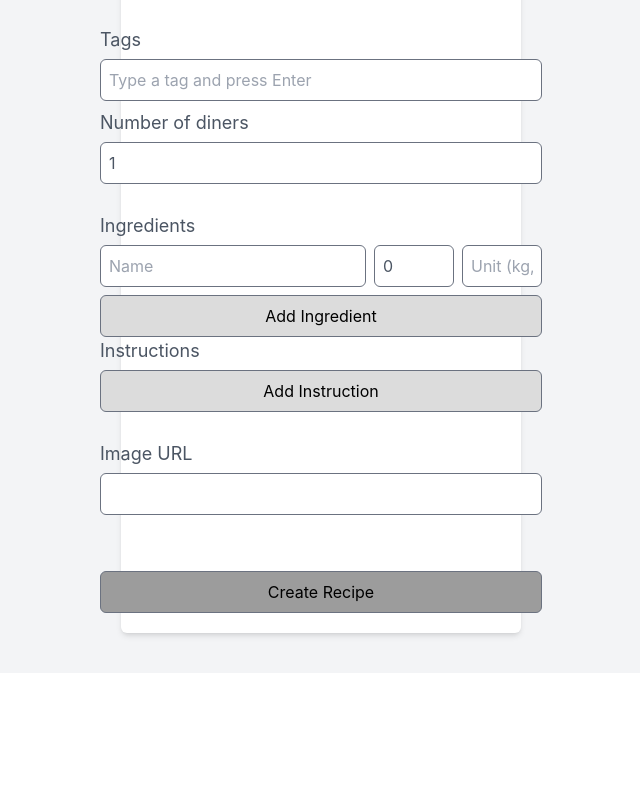
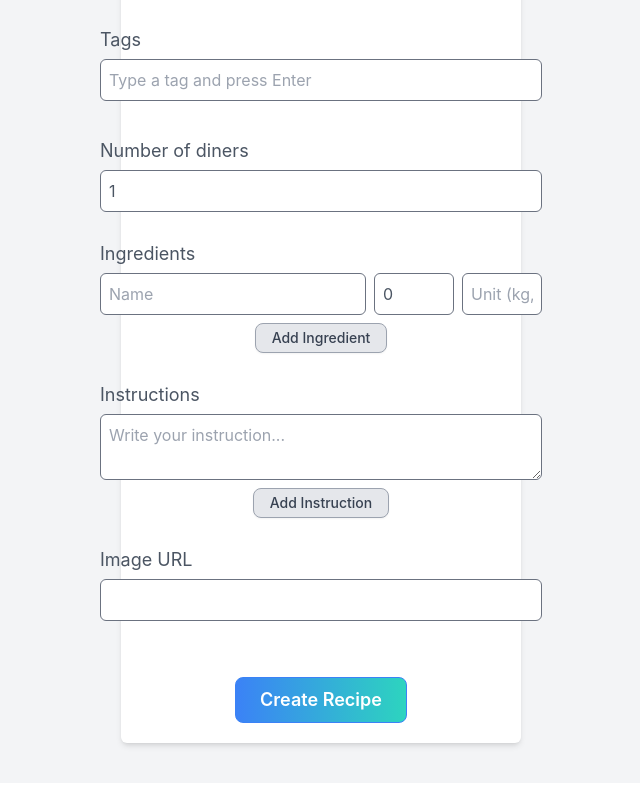
Before and after one commit to JuanjoCervilla/LostillaRecipes-App, a React (Create React App) app in the folder client/: page /create-recipe in a window 1280 px wide. Shown: the part 436-1226 px from the top of the page, without its empty margins (319-959 px from the left). Before the commit the page ends 1133 px from the top, so only its background shows below. Built offline with nearby package versions, Linux system fonts and the light colour scheme.

Commit message:
improving form

```diff
--- a/client/src/pages/createRecipes/index.jsx
+++ b/client/src/pages/createRecipes/index.jsx
@@ -4,7 +4,6 @@ import { useGetUserID } from "../../hooks/useGetUserID";
 import { useNavigate } from "react-router-dom";
 
 export default function CreateRecipes() {
-
   // Posible supresión : consigue el UserID de localStorage
   const userID = useGetUserID();
 
@@ -12,7 +11,7 @@ export default function CreateRecipes() {
   const [recipe, setRecipe] = useState({
     title: "",
     type: "",
-    tags : [],
+    tags: [],
     dinerNumber: 1,
     ingredients: [
       {
@@ -21,36 +20,42 @@ export default function CreateRecipes() {
         unit: "",
       },
     ], // Array of ingredient objects
-    instructions: [],
+    instructions: [""],
     imageURL: "",
     userOwner: userID,
   });
 
+  const [currentTag, setCurrentTag] = useState(""); // Track the current tag being typed
+  const predefinedTags = ["Vegetarian", "Vegan", "Gluten-Free", "Spicy"]; // Sample predefined tags
+
   // ??
-  const navigate = useNavigate()
+  const navigate = useNavigate();
 
-  const [currentTag, setCurrentTag] = useState(""); // Track the current tag being typed
-  const predefinedTags = ["Vegetarian", "Vegan", "Gluten-Free", "Spicy", "Dessert"]; // Sample predefined tags
-
+  // GENARAL
   // Va guardando en el setRecipe cualquier cambio que se haga en los campos del formulario
   const handleChange = (event) => {
     const { name, value } = event.target;
     setRecipe({ ...recipe, [name]: value });
-    console.log(recipe)
   };
 
+  // TAG FIELD
   // Function to handle changes in the tag input field
   const handleTagChange = (event) => {
     setCurrentTag(event.target.value);
   };
   // Function to add a tag when the user presses Enter
   const handleTagKeyDown = (event) => {
-    if (event.key === "Enter" && currentTag.trim() !== "") {
+    if (event.key === "Enter") {
+      event.preventDefault(); // Prevent form submission
+
+      if (currentTag.trim() !== "") {
         // Avoid adding empty tags
         if (!recipe.tags.includes(currentTag.trim())) {
+          // This prevents duplicate tags
           setRecipe({ ...recipe, tags: [...recipe.tags, currentTag.trim()] });
         }
         setCurrentTag(""); // Clear the input field after adding
+      }
     }
   };
   // Function to remove a tag when the user clicks the "X"
@@ -59,10 +64,11 @@ export default function CreateRecipes() {
     setRecipe({ ...recipe, tags: newTags });
   };
   // Function to handle suggestions (if needed)
-  const filteredTags = predefinedTags.filter((tag) =>
-    tag.toLowerCase().includes(currentTag.toLowerCase()) && !recipe.tags.includes(tag)
+  const filteredTags = predefinedTags.filter(
+    (tag) =>
+      tag.toLowerCase().includes(currentTag.toLowerCase()) &&
+      !recipe.tags.includes(tag)
   );
-
 
   // Adds a new empty ingredient to the ingredients array
   const handleAddIngredient = () => {
@@ -96,31 +102,53 @@ export default function CreateRecipes() {
   };
   // añade un instruction vacío para que puedas modificarlo luego
   const handleAddInstruction = () => {
-    const instructions = [...recipe.instructions, ""];
+    const instructions = [...recipe.instructions, " "];
     setRecipe({ ...recipe, instructions });
   };
 
   // onSubmit button
+  // const onSubmit = async (event) => {
+  //   event.preventDefault();
+  //   try {
+  //     await axios.post("http://localhost:3001/recipes", recipe); // se lanza el post de la API cuando clicas en el botón de create recipes
+  //     alert("Recipe created "); // sale una alerta cuando la receta es añadida a la base de datos
+  //     navigate("/"); // acto seguido te envía a la página de inicio
+  //   } catch (err) {
+  //     console.error(err);
+  //   }
+  // };
+
   const onSubmit = async (event) => {
-    event.preventDefault()
-    try{
-        await axios.post("http://localhost:3001/recipes", recipe); // se lanza el post de la API cuando clicas en el botón de create recipes
-        alert("Recipe created ")  // sale una alerta cuando la receta es añadida a la base de datos
-        navigate("/") // acto seguido te envía a la página de inicio
-    } catch(err){
+    event.preventDefault();
+
+    // Check if the required fields are filled
+    if (!recipe.title || !recipe.type || recipe.dinerNumber <= 0 || recipe.ingredients.some(ingredient => !ingredient.name || ingredient.quantity <= 0)) {
+      alert("Please fill in all the required fields!");
+      return; // Prevent form submission if validation fails
+    }
+
+    try {
+      await axios.post("http://localhost:3001/recipes", recipe);
+      alert("Recipe created!");
+      navigate("/"); // Navigate to the home page after successful submission
+    } catch (err) {
       console.error(err);
+      alert("There was an error while submitting the recipe.");
     }
-  }
+  };
+
 
   return (
     <div class="flex justify-center bg-gray-100 p-5">
       <div class="flex flex-col justify-center items-center p-5 bg-white rounded-md shadow-md m-5 w-[400px]">
         <h2 class="font-bold mt-0">Create Recipe</h2>
-      <form class="flex flex-col" onSubmit={onSubmit} >
+        <form class="flex flex-col" onSubmit={onSubmit}>
           <br></br>
 
           {/* Title field */}
-        <label htmlFor="title"  class="mb-[5px]">Title</label>
+          <label htmlFor="title" class="mb-[5px]">
+            Title
+          </label>
           <input
             type="text"
             id="title"
@@ -132,7 +160,9 @@ export default function CreateRecipes() {
           <br></br>
 
           {/* Type field*/}
-      <label htmlFor="type"  class="mb-[5px]">Type</label>
+          <label htmlFor="type" class="mb-[5px]">
+            Type
+          </label>
           <input
             type="text"
             id="type"
@@ -161,14 +191,17 @@ export default function CreateRecipes() {
           {/* Display added tags */}
           <div className="flex gap-2 mt-2">
             {recipe.tags.map((tag, index) => (
-              <div key={index} className="bg-gray-200 text-gray-800 py-1 px-3 rounded-full flex items-center">
+              <div
+                key={index}
+                className="bg-gray-200 text-gray-800 py-1 px-3 rounded-full flex items-center"
+              >
                 {tag}
                 <button
                   type="button"
                   onClick={() => removeTag(index)}
                   className="ml-2 text-red-500"
                 >
-                  X
+                  x
                 </button>
               </div>
             ))}
@@ -182,7 +215,10 @@ export default function CreateRecipes() {
                   key={index}
                   className="p-2 cursor-pointer hover:bg-gray-200"
                   onClick={() => {
-                    setRecipe({ ...recipe, tags: [...recipe.tags, suggestedTag] });
+                    setRecipe({
+                      ...recipe,
+                      tags: [...recipe.tags, suggestedTag],
+                    });
                     setCurrentTag(""); // Clear input after selecting a suggestion
                   }}
                 >
@@ -191,37 +227,12 @@ export default function CreateRecipes() {
               ))}
             </div>
           )}
-
-        {/* <label htmlFor="tags"  class="mb-[5px]">Tags</label>
-        {recipe.tags.map((tag, index) => (
-          <div key={index} className="flex items-center gap-2 mb-2">
-            <input
-              type="text"
-              name="tags"
-              value={tag}
-              onChange={(event) => handleTagChange(event, index)}
-              className="p-2 text-base rounded-md border border-gray-500 w-[90%]"
-            />
-            <button
-              type="button"
-              onClick={() => removeTag(index)}
-              className="bg-red-500 text-white p-1 rounded-full"
-            >
-              X
-            </button>
-          </div>
-        ))}
-        <button
-          type="button"
-          onClick={handleAddTag}
-          className="p-2 text-base rounded-md border border-gray-500 bg-[#dcdcdc] text-black"
-        >
-          Add Tag
-        </button>
-        <br></br> */}
+          <br></br>
 
           {/* dinerNumber */}
-       <label htmlFor="type"  class="mb-[5px]">Number of diners</label>
+          <label htmlFor="type" class="mb-[5px]">
+            Number of diners
+          </label>
           <input
             type="number"
             id="dinerNumber"
@@ -233,59 +244,82 @@ export default function CreateRecipes() {
           <br></br>
 
           {/* Ingredients field */}
-        <label htmlFor="ingredients" class="mb-[5px]">Ingredients</label>
+          <label htmlFor="ingredients" class="mb-[5px]">
+            Ingredients
+          </label>
           {recipe.ingredients.map((ingredient, index) => (
             <div key={index} class="flex gap-2 mb-2">
               <input
                 type="text"
                 placeholder="Name"
                 value={ingredient.name}
-              onChange={(event) => handleIngredientChange(event, index, "name")}
+                onChange={(event) =>
+                  handleIngredientChange(event, index, "name")
+                }
                 class="p-2 text-base rounded-md border border-gray-500"
               />
               <input
                 type="number"
                 placeholder="Quantity"
                 value={ingredient.quantity}
-              onChange={(event) => handleIngredientChange(event, index, "quantity")}
+                onChange={(event) =>
+                  handleIngredientChange(event, index, "quantity")
+                }
                 class="p-2 text-base rounded-md border border-gray-500 w-20"
               />
               <input
                 type="text"
                 placeholder="Unit (kg, L, etc.)"
                 value={ingredient.unit}
-              onChange={(event) => handleIngredientChange(event, index, "unit")}
+                onChange={(event) =>
+                  handleIngredientChange(event, index, "unit")
+                }
                 class="p-2 text-base rounded-md border border-gray-500 w-20"
               />
             </div>
           ))}
+          <div class="flex justify-center items-center">
             <button
               type="button"
               onClick={handleAddIngredient}
-          class="p-2 text-base rounded-md border border-gray-500 bg-[#dcdcdc] text-black"
+              class="px-4 py-1 text-sm font-medium rounded-lg border border-gray-400 bg-gray-200 text-gray-700 hover:bg-gray-300 hover:border-gray-500 transition-all duration-200 shadow-sm w-auto max-w-max"
             >
               Add Ingredient
             </button>
+          </div>
+          <br></br>
 
           {/* Instructions field */}
-        <label htmlFor="intruction"  class="mb-[5px]">Instructions</label>
+          <label htmlFor="intruction" class="mb-[5px]">
+            Instructions
+          </label>
           {recipe.instructions.map((instruction, index) => (
-          <input
-            key={index}
-            type="text"
+            <div key={index} class="flex flex-col gap-2 mb-2 w-full">
+              <textarea
                 name="instructions"
                 value={instruction}
                 onChange={(event) => handleInstructionChange(event, index)}
-            class="p-2 text-base rounded-md border border-gray-500"
+                class="p-2 text-base rounded-md border border-gray-500 w-full resize-y"
+                rows="2" // Adjust height (3 lines)
+                placeholder="Write your instruction..."
               />
+            </div>
           ))}
-        <button type="button" onClick={handleAddInstruction} class="p-2 text-base rounded-md border border-gray-500  bg-[#dcdcdc] text-black">
+          <div class="flex justify-center items-center">
+            <button
+              type="button"
+              onClick={handleAddInstruction}
+              class="px-4 py-1 text-sm font-medium rounded-lg border border-gray-400 bg-gray-200 text-gray-700 hover:bg-gray-300 hover:border-gray-500 transition-all duration-200 shadow-sm w-auto max-w-max"
+            >
               Add Instruction
             </button>
+          </div>
           <br></br>
 
           {/* Image URL */}
-        <label htmlFor="imageUrl"  class="mb-[5px]">Image URL</label>
+          <label htmlFor="imageUrl" class="mb-[5px]">
+            Image URL
+          </label>
           <input
             type="text"
             id="imageURL"
@@ -298,7 +332,14 @@ export default function CreateRecipes() {
           <br></br>
 
           {/* Submit button */}
-        <button type="submit" class="p-2 text-base rounded-md border border-gray-500  bg-[#9c9c9c] text-black">Create Recipe</button>
+          <div class="flex justify-center items-center">
+            <button
+              type="submit"
+              class="px-6 py-2 text-lg font-semibold rounded-lg border border-blue-500 bg-gradient-to-r from-blue-500 to-teal-400 text-white hover:from-blue-600 hover:to-teal-500 hover:shadow-xl transition-all duration-300 w-auto max-w-max"
+            >
+              Create Recipe
+            </button>
+          </div>
         </form>
       </div>
     </div>
```
Lines whose indentation alone changed are shown as unchanged.
